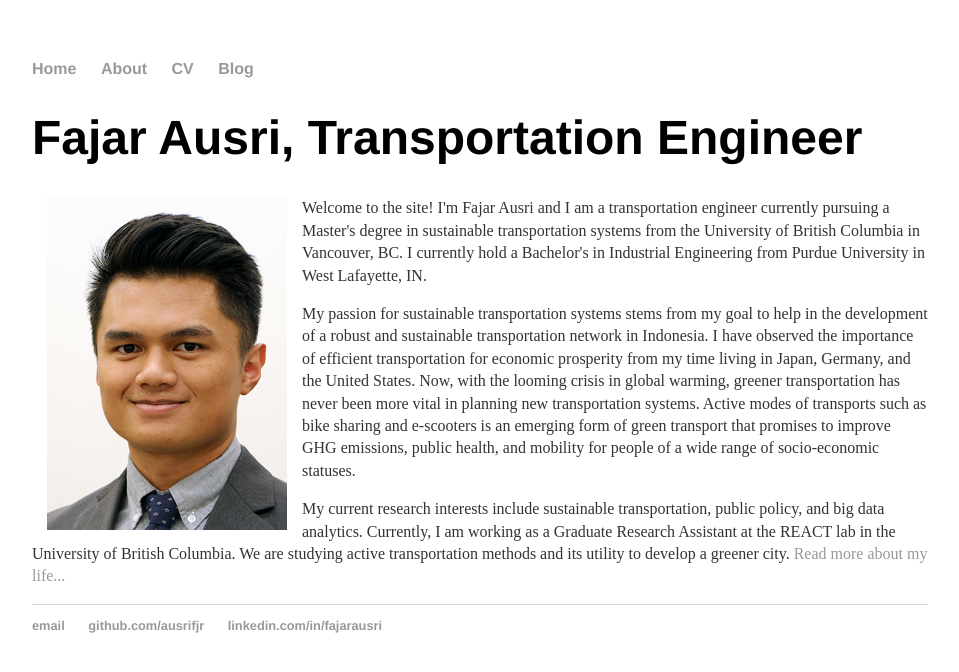
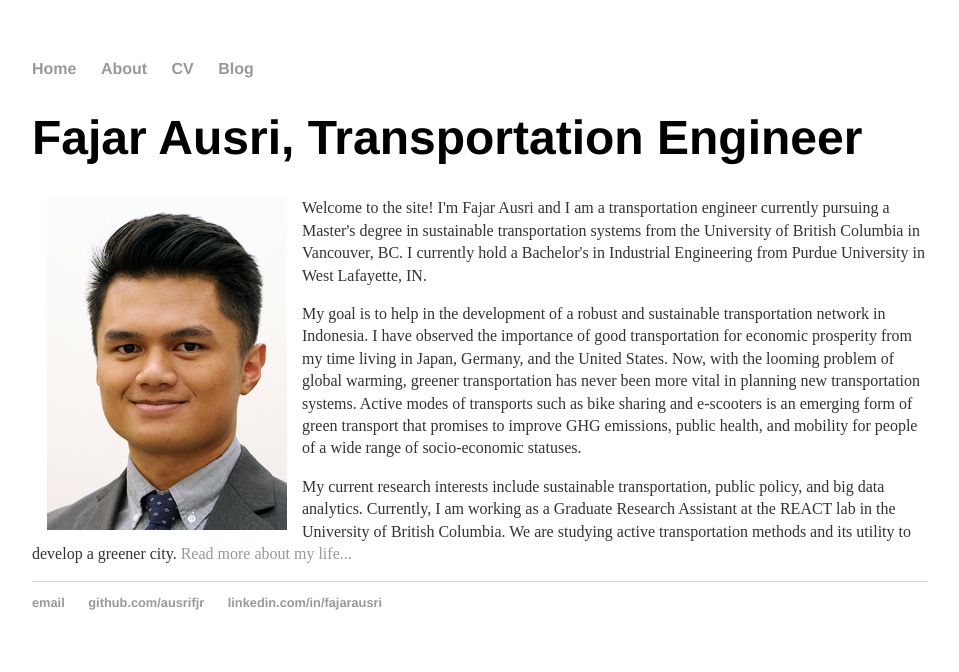
Before and after one commit to ausrifjr/ausrifjr.github.io, a Jekyll site: the page built from index.html, in a window 1280 px wide. Shown: the top 672 px of the page, without its empty margins (160-1119 px from the left). Built offline with Jekyll 4.4.1, drawn with Linux system fonts in a browser that asks for light colours.

Commit message:
Update index.html

```diff
--- a/index.html
+++ b/index.html
@@ -7,6 +7,6 @@
 	<p><img style="padding: 0 15px; float: left;" src="/assets/Photo_20170916b.jpg" alt="Fajar Ausri" width="240" height="333"></p>
 	<p style="margin-top: 20px;"> </p>
 	<p>Welcome to the site! I'm Fajar Ausri and I am a transportation engineer currently pursuing a Master's degree in sustainable transportation systems from the University of British Columbia in Vancouver, BC. I currently hold a Bachelor's in Industrial Engineering from Purdue University in West Lafayette, IN.</p>
-	<p>My passion for sustainable transportation systems stems from my goal to help in the development of a robust and sustainable transportation network in Indonesia. I have observed the importance of efficient transportation for economic prosperity from my time living in Japan, Germany, and the United States. Now, with the looming crisis in global warming, greener transportation has never been more vital in planning new transportation systems. Active modes of transports such as bike sharing and e-scooters is an emerging form of green transport that promises to improve GHG emissions, public health, and mobility for people of a wide range of socio-economic statuses.</p>
+	<p>My goal is to help in the development of a robust and sustainable transportation network in Indonesia. I have observed the importance of good transportation for economic prosperity from my time living in Japan, Germany, and the United States. Now, with the looming problem of global warming, greener transportation has never been more vital in planning new transportation systems. Active modes of transports such as bike sharing and e-scooters is an emerging form of green transport that promises to improve GHG emissions, public health, and mobility for people of a wide range of socio-economic statuses.</p>
 	<p>My current research interests include sustainable transportation, public policy, and big data analytics. Currently, I am working as a Graduate Research Assistant at the REACT lab in the University of British Columbia. We are studying active transportation methods and its utility to develop a greener city.<a href="/about"> Read more about my life...</a></p>
 </div><!-- /.blurb -->
```
